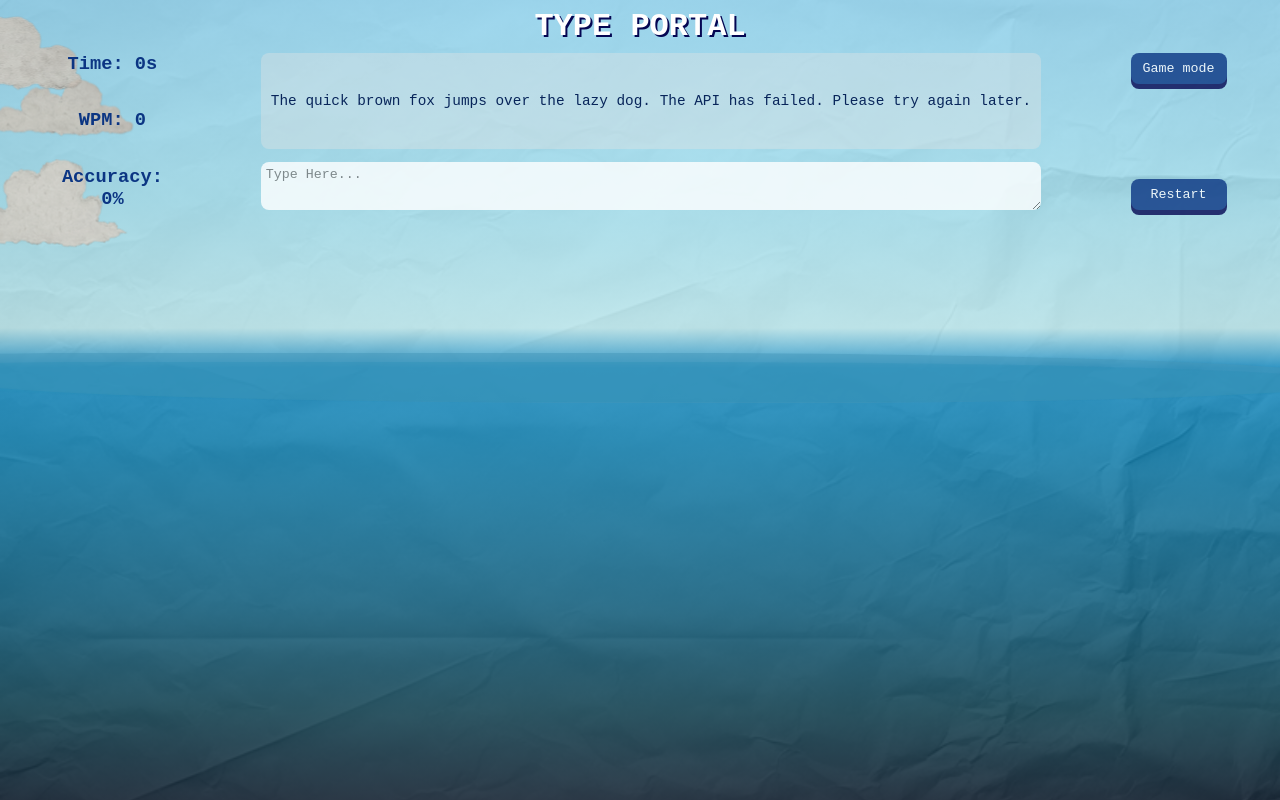
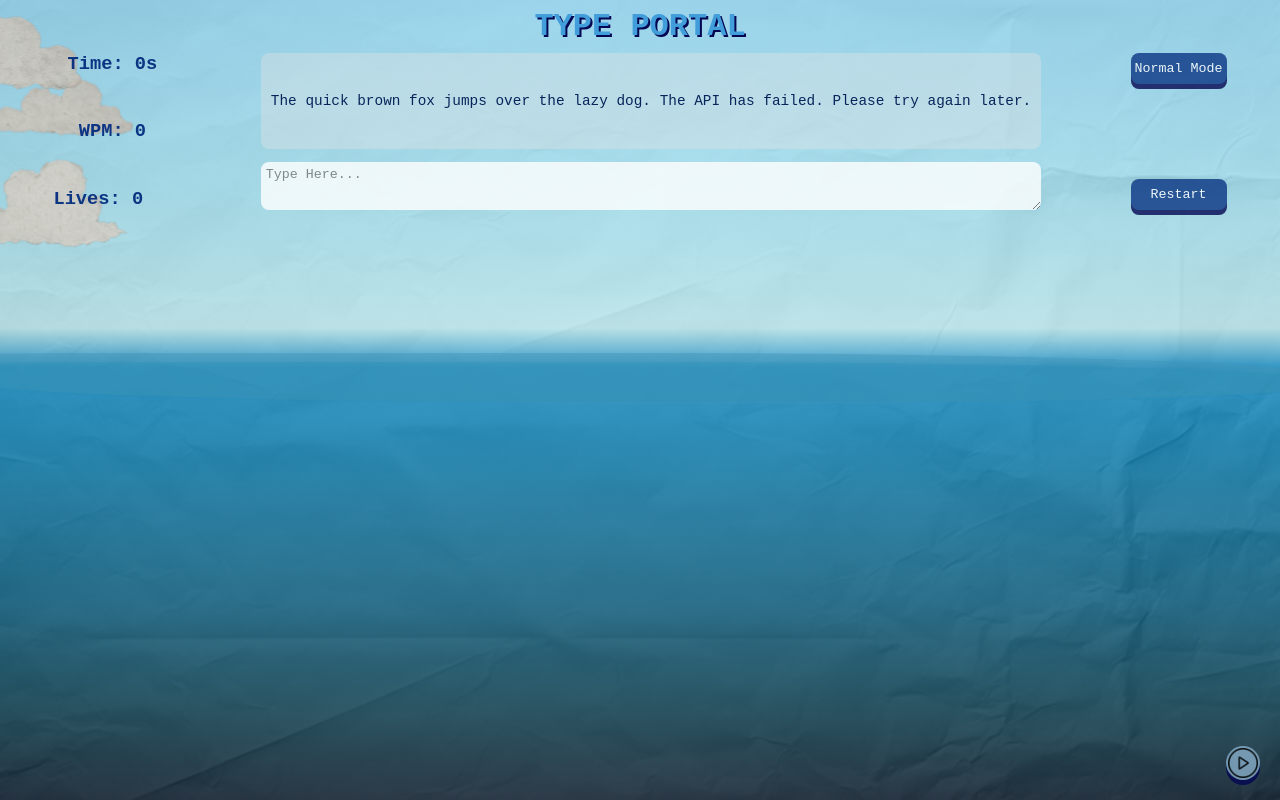
Before and after one commit to preykriti/typing-game, a plain HTML site: page index.html in a window 1280 px wide. Both pictures are taken after a click on the button "Game mode". Drawn offline with Linux system fonts and the light colour scheme; no server answers.

Commit message:
added sound

```diff
--- a/index.html
+++ b/index.html
@@ -26,7 +26,10 @@
           <div class="stats">
             <h3>Time: <span id="timer">0</span>s</h3>
             <h3>WPM: <span id="wpm">0</span></h3>
-            <h3>Accuracy: <span id="accuracy">0</span>%</h3>
+            <div class="accuracy-container">
+              <h3 id="accuracy-text">Accuracy:</h3>
+              <h3 id="accuracy">0 Accuracy</h3>
+            </div>
           </div>
           <div class="middle-content">
             <div class="paragraph-display"><p id="paragraph"></p></div>
@@ -44,8 +47,18 @@
           </div>
         </div>
       </div>
-      <!-- <div class="bottom-container"></div> -->
+      <div class="bottom-container"></div>
+
       <div id="falling-words" style="display: none"></div>
+
+      <!-- play sea wave sound -->
+      <audio id="bg-sound" loop>
+        <source src="./assets/sea-waves.mp3" type="audio/mpeg" />
+      </audio>
+      <button id="sound-btn">
+        <img id="sound-icon" src="./assets/play.png" alt="speaker"  />
+      </button>
+
     </div>
     <script src="script.js"></script>
   </body>
--- a/script.js
+++ b/script.js
@@ -6,13 +6,31 @@ const accuracy = document.getElementById("accuracy");
 const restart = document.getElementById("restart");
 const gameModeBtn = document.getElementById("game-mode");
 const fallingWordsDiv = document.getElementById("falling-words");
+const accuracyText = document.getElementById("accuracy-text");
+
+const audio = document.getElementById("bg-sound");
+const soundBtn = document.getElementById("sound-btn");
+const soundIcon = document.getElementById("sound-icon");
+
+let isPlaying = false;
+
+soundBtn.addEventListener("click", ()=>{
+  if(isPlaying){
+    audio.pause();
+    soundIcon.src = "./assets/play.png";
+  }
+  else{
+    audio.play();
+    soundIcon.src="./assets/pause.png";
+  }
+  isPlaying =! isPlaying;
+})
 
 let quoteText = '';
 let startTime = null;
 let timerInterval = null;
 let errorCount = 0;
 
-let activeWords = [];
 let gameMode = false;
 let fallingWords = [];
 let lives = 3;
@@ -40,6 +58,10 @@ function updateStats(){
   const typedLength = textInput.value.length;
   wpm.textContent = Math.floor((typedLength/5)/(timeElapsed/60));
   accuracy.textContent = Math.floor(((typedLength - errorCount)/typedLength)*100) || 0;
+
+  if(gameMode){
+
+  }
 }
 
 function handleInput(e){
@@ -49,9 +71,6 @@ function handleInput(e){
   }
 
   if(gameMode){
-    if(e.key="Space"){
-
-    }
   }
   else{
     const quoteSpans = document.querySelectorAll("#paragraph span");
@@ -90,12 +109,25 @@ async function startTest() {
   wpm.textContent = '0';
   accuracy.textContent = '0';
 
+  if(gameMode){
+
+  }
+
   quoteText = await getParagraph();
   displayParagraph(quoteText);
 
   textInput.focus();
 
 }
+
+function toggleGameMode(){
+  gameMode = !gameMode;
+  gameModeBtn.textContent = gameMode ? "Normal Mode" : "Game Mode";
+  accuracyText.innerText = gameMode? "Lives:": "Accuracy:";
+
+}
+
 textInput.addEventListener('input', handleInput);
 startTest();
 restart.addEventListener('click', startTest)
+gameModeBtn.addEventListener('click', toggleGameMode);
--- a/styles.css
+++ b/styles.css
@@ -87,9 +87,10 @@ body {
 
 .title {
   margin: 8px 0;
-  color: white;
+  color: rgb(66, 158, 219);
   text-shadow: 2px 2px #040652;
-
+  position:sticky;
+  z-index: 4;
 }
 
 .top-container {
@@ -117,6 +118,14 @@ body {
     /* background-color: hsla(210, 4%, 89%, 0.4); */
 
 }
+
+
+.accuracy-container{
+  display: flex;
+  gap: 0.7rem;
+
+}
+
 .middle-content{
     /* flex: auto; */
     display: flex;
@@ -245,6 +254,15 @@ button{
   flex-grow: 3;
 } */
 
+.bottom-container{
+  /* background-color: red; */
+  height: 51%;
+  width: 100%;
+  z-index: 8;
+  position: absolute;
+  bottom: 0;
+}
+
 #textInput {
   height: 3rem;
   width: 100%;
@@ -262,6 +280,27 @@ button{
   color: #c9392f;
 }
 
+#sound-btn{
+  position: fixed;
+  bottom: 20px;
+  right: 20px;
+  padding: 0;
+  width: 34px;
+  height:34px;
+  border-radius: 50%;
+  /* box-shadow: none; */
+  cursor: pointer;
+  z-index: 50;
+  display: flex;
+  justify-content: center;
+  align-items: center;
+  background-color: rgb(135, 174, 201);
+}
+
+#sound-icon{
+  width:30px;
+  height: 30px;
+}
 
 
 @media(max-width: 400px){
```
Also changed, not shown: assets/pause.png (added), assets/play.png (added), 1 other file.
